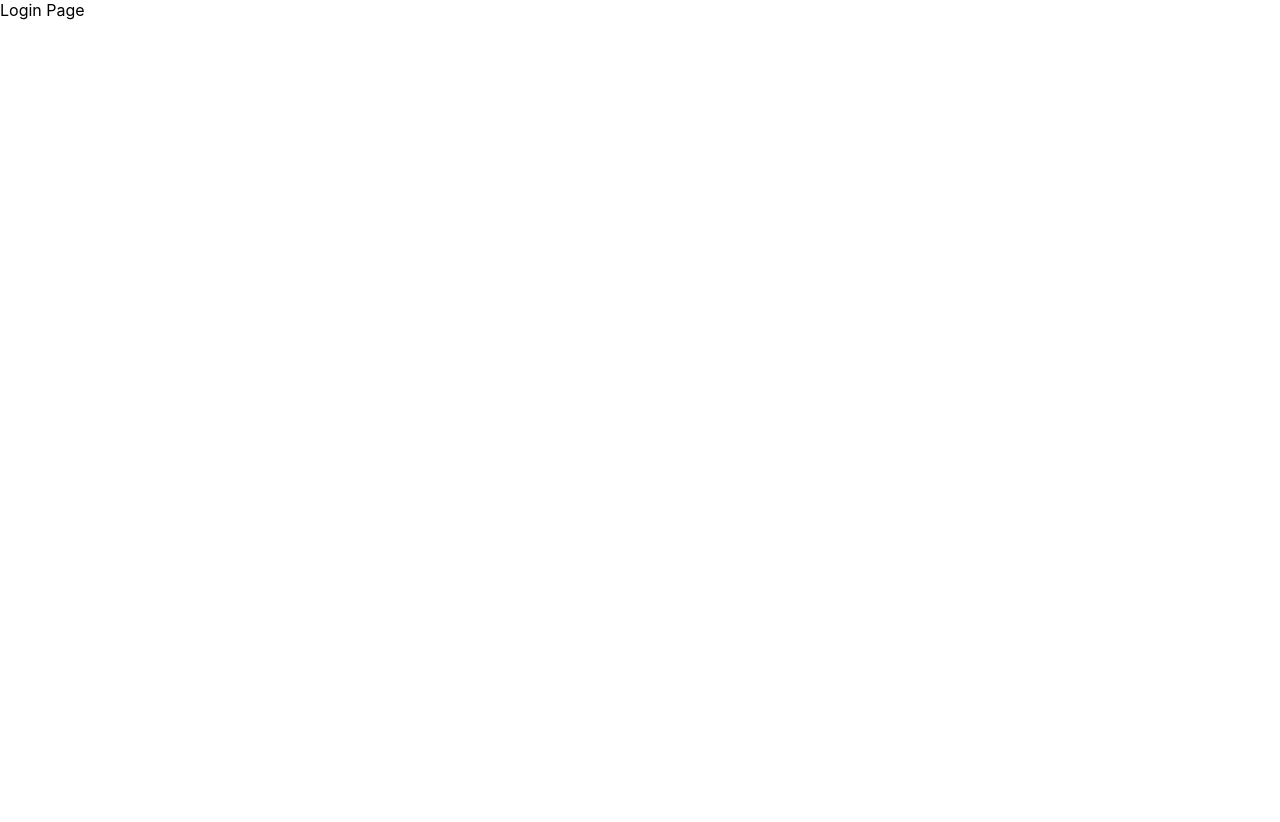
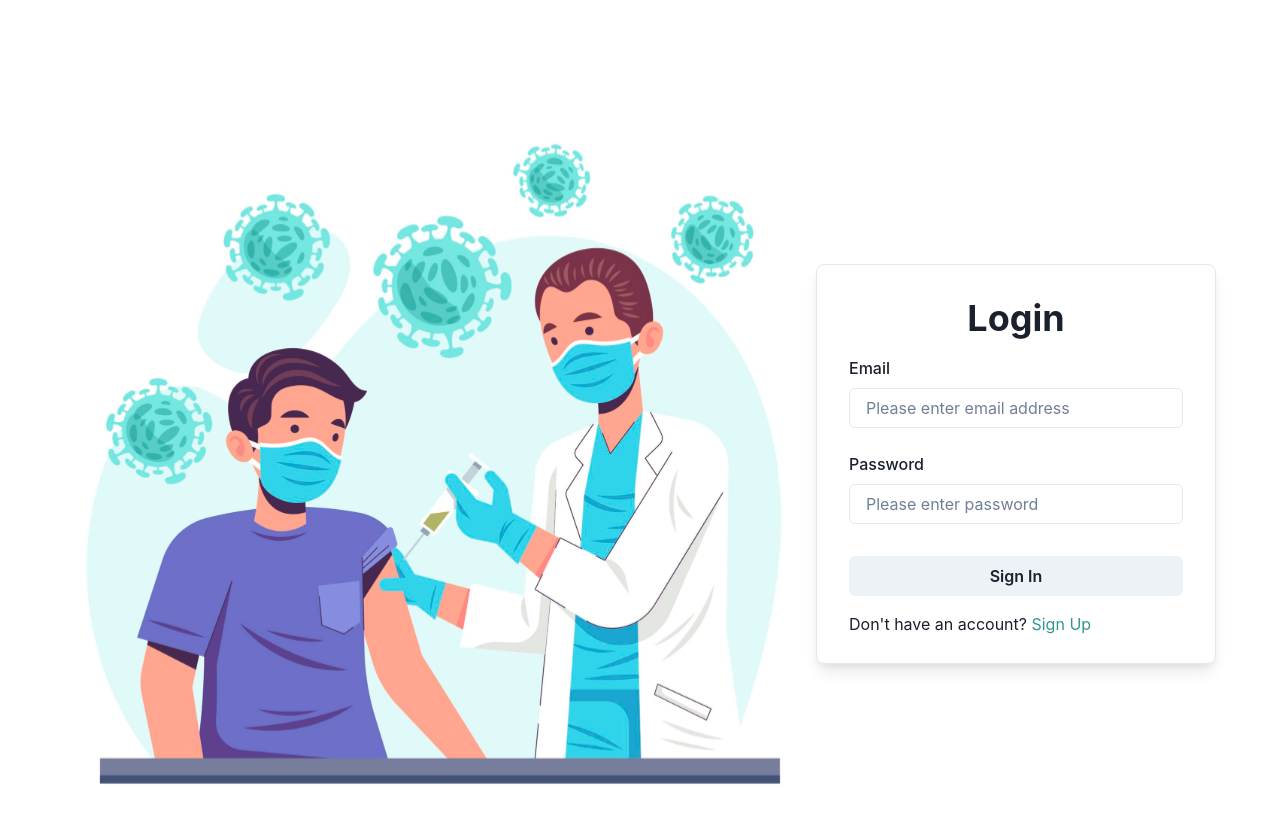
Before and after one commit to sachinworkk/vaccine-management-frontend-, a React (Create React App) app: page / in a window 1280 px wide. Shown: the top 822 px of the page. Before the commit the page ends 800 px from the top, so only its background shows below. Built offline with nearby package versions, Linux system fonts and the light colour scheme.

Commit message:
Add login and signup page component

```diff
--- a/public/index.html
+++ b/public/index.html
@@ -24,7 +24,7 @@
       work correctly both with client-side routing and a non-root public URL.
       Learn how to configure a non-root public URL by running `npm run build`.
     -->
-    <title>React App</title>
+    <title>Vaccine Management System</title>
   </head>
   <body>
     <noscript>You need to enable JavaScript to run this app.</noscript>
--- a/src/App.tsx
+++ b/src/App.tsx
@@ -2,14 +2,16 @@ import { Route, Routes } from "react-router-dom";
 
 import "./App.css";
 
-import LoginPage from "./pages/Login";
-import VaccineDashboard from "./pages/VaccineDashboard";
+import LoginPage from "./pages/LoginPage";
+import SignUpPage from "./pages/SignUpPage";
+import VaccineDashboardPage from "./pages/VaccineDashboardPage";
 
 function App() {
   return (
     <Routes>
       <Route path="/" element={<LoginPage />}></Route>
-      <Route path="/vaccines" element={<VaccineDashboard />}></Route>
+      <Route path="/signup" element={<SignUpPage />}></Route>
+      <Route path="/dashboard" element={<VaccineDashboardPage />}></Route>
     </Routes>
   );
 }
--- /dev/null
+++ b/src/components/login/LoginForm.tsx
@@ -0,0 +1,55 @@
+import {
+  Box,
+  Flex,
+  Link,
+  Input,
+  Button,
+  Heading,
+  FormLabel,
+  FormControl,
+} from "@chakra-ui/react";
+
+function LoginForm() {
+  return (
+    <Flex width="full">
+      <Box
+        p={8}
+        minWidth="400px"
+        height="400px"
+        borderWidth={1}
+        borderRadius={8}
+        boxShadow="lg"
+      >
+        <Box textAlign="center">
+          <Heading>Login</Heading>
+        </Box>
+
+        <Box my={4} textAlign="left">
+          <form>
+            <FormControl>
+              <FormLabel>Email</FormLabel>
+              <Input type="email" placeholder="Please enter email address" />
+            </FormControl>
+
+            <FormControl mt={6}>
+              <FormLabel>Password</FormLabel>
+              <Input type="password" placeholder="Please enter password" />
+            </FormControl>
+            <Button width="full" mt={8} type="submit">
+              Sign In
+            </Button>
+          </form>
+
+          <Box mt={4}>
+            Don't have an account?{" "}
+            <Link color="teal.500" href="/signup">
+              Sign Up
+            </Link>
+          </Box>
+        </Box>
+      </Box>
+    </Flex>
+  );
+}
+
+export default LoginForm;
--- /dev/null
+++ b/src/components/signUp/SignUpForm.tsx
@@ -0,0 +1,76 @@
+import {
+  Box,
+  Flex,
+  Input,
+  Stack,
+  Radio,
+  Button,
+  Heading,
+  FormLabel,
+  FormControl,
+  RadioGroup,
+} from "@chakra-ui/react";
+import { SingleDatepicker } from "chakra-dayzed-datepicker";
+
+function SignUpForm() {
+  return (
+    <Flex width="full">
+      <Box p={8} borderWidth={1} borderRadius={8} boxShadow="lg">
+        <Box textAlign="center">
+          <Heading>Sign Up</Heading>
+        </Box>
+
+        <Box my={4} textAlign="left">
+          <form>
+            <FormControl>
+              <FormLabel>Full Name</FormLabel>
+              <Input type="name" placeholder="Please enter full name" />
+            </FormControl>
+
+            <FormControl>
+              <FormLabel>Gender</FormLabel>
+              <RadioGroup>
+                <Stack direction="row">
+                  <Radio value="1">Male</Radio>
+                  <Radio value="2">Female</Radio>
+                  <Radio value="3">Other</Radio>
+                </Stack>
+              </RadioGroup>
+            </FormControl>
+
+            <FormControl>
+              <FormLabel>Date</FormLabel>
+
+              <SingleDatepicker name="date-input" onDateChange={() => {}} />
+            </FormControl>
+
+            <FormControl>
+              <FormLabel>Address</FormLabel>
+              <Input type="address" placeholder="Please enter address" />
+            </FormControl>
+
+            <FormControl>
+              <FormLabel>Email</FormLabel>
+              <Input type="email" placeholder="Please enter email address" />
+            </FormControl>
+
+            <FormControl mt={6}>
+              <FormLabel>Password</FormLabel>
+              <Input type="password" placeholder="Please enter password" />
+            </FormControl>
+
+            <FormControl mt={6}>
+              <FormLabel>Confirm Password</FormLabel>
+              <Input type="password" placeholder="Please enter password" />
+            </FormControl>
+            <Button width="full" mt={8} type="submit">
+              Sign Up
+            </Button>
+          </form>
+        </Box>
+      </Box>
+    </Flex>
+  );
+}
+
+export default SignUpForm;
--- a/src/index.tsx
+++ b/src/index.tsx
@@ -1,8 +1,11 @@
+import App from "./App";
 import React from "react";
 import ReactDOM from "react-dom/client";
+import { BrowserRouter } from "react-router-dom";
+
 import "./index.css";
-import App from "./App";
-import { BrowserRouter } from "react-router-dom";
+
+import { ChakraProvider } from "@chakra-ui/react";
 
 const root = ReactDOM.createRoot(
   document.getElementById("root") as HTMLElement
@@ -10,7 +13,9 @@ const root = ReactDOM.createRoot(
 root.render(
   <React.StrictMode>
     <BrowserRouter>
-      <App />
+      <ChakraProvider>
+        <App />
+      </ChakraProvider>
     </BrowserRouter>
   </React.StrictMode>
 );
--- a/src/pages/Login.tsx
+++ /dev/null
@@ -1,5 +0,0 @@
-function LoginPage() {
-  return <div>Login Page</div>;
-}
-
-export default LoginPage;
--- /dev/null
+++ b/src/pages/LoginPage.tsx
@@ -0,0 +1,20 @@
+import { Flex, Center, Box } from "@chakra-ui/react";
+
+import LoginForm from "../components/login/LoginForm";
+import { ReactComponent as LoginImage } from "../assets/images/login/4999291 1.svg";
+
+function LoginPage() {
+  return (
+    <Box p="16">
+      <Flex justifyContent="space-around">
+        <LoginImage />
+
+        <Center>
+          <LoginForm />
+        </Center>
+      </Flex>
+    </Box>
+  );
+}
+
+export default LoginPage;
--- /dev/null
+++ b/src/pages/SignUpPage.tsx
@@ -0,0 +1,7 @@
+import SignUpForm from "../components/signUp/SignUpForm";
+
+function SignUpPage() {
+  return <SignUpForm />;
+}
+
+export default SignUpPage;
--- a/src/pages/VaccineDashboard.tsx
+++ /dev/null
@@ -1,5 +0,0 @@
-function VaccineDashboard() {
-  return <div>VaccineDashboard Page</div>;
-}
-
-export default VaccineDashboard;
--- /dev/null
+++ b/src/pages/VaccineDashboardPage.tsx
@@ -0,0 +1,5 @@
+function VaccineDashboardPage() {
+  return <div>VaccineDashboard Page</div>;
+}
+
+export default VaccineDashboardPage;
```
Also changed, not shown: package.json (+8 -0 lines), src/assets/images/login/4999291 1.svg (added), 1 other file (tests, documents, lock files or other folders).
